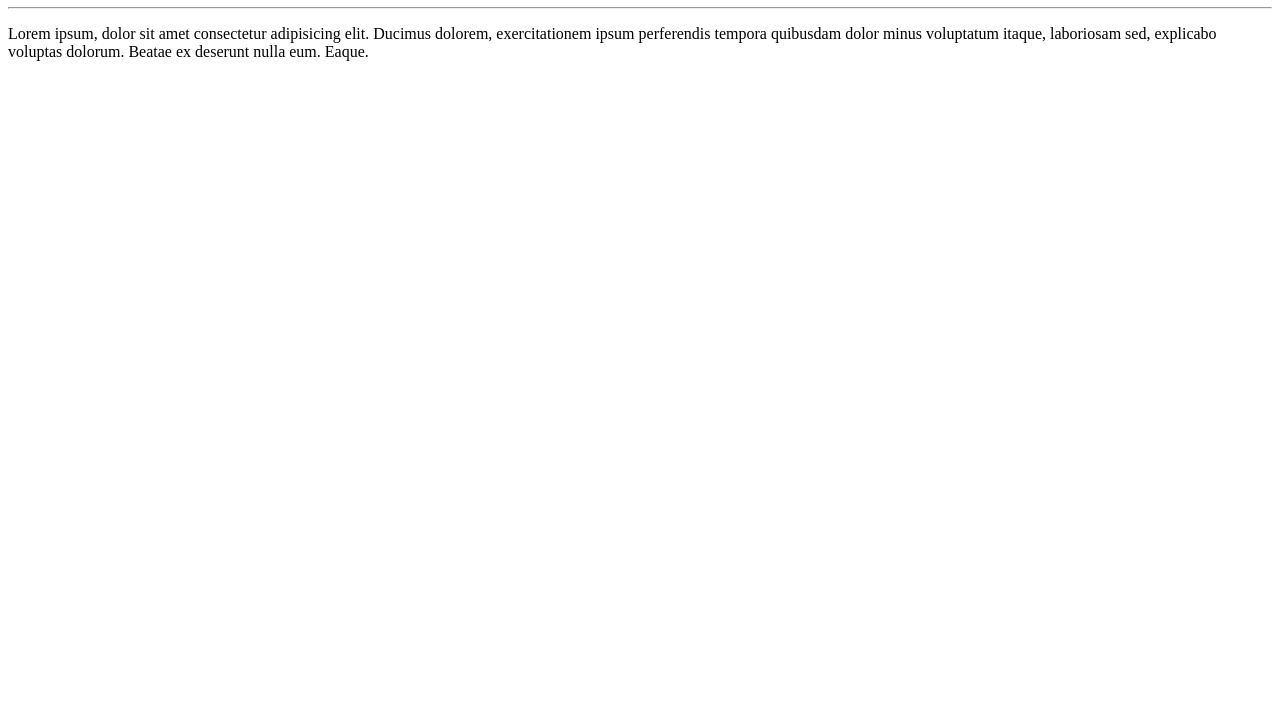
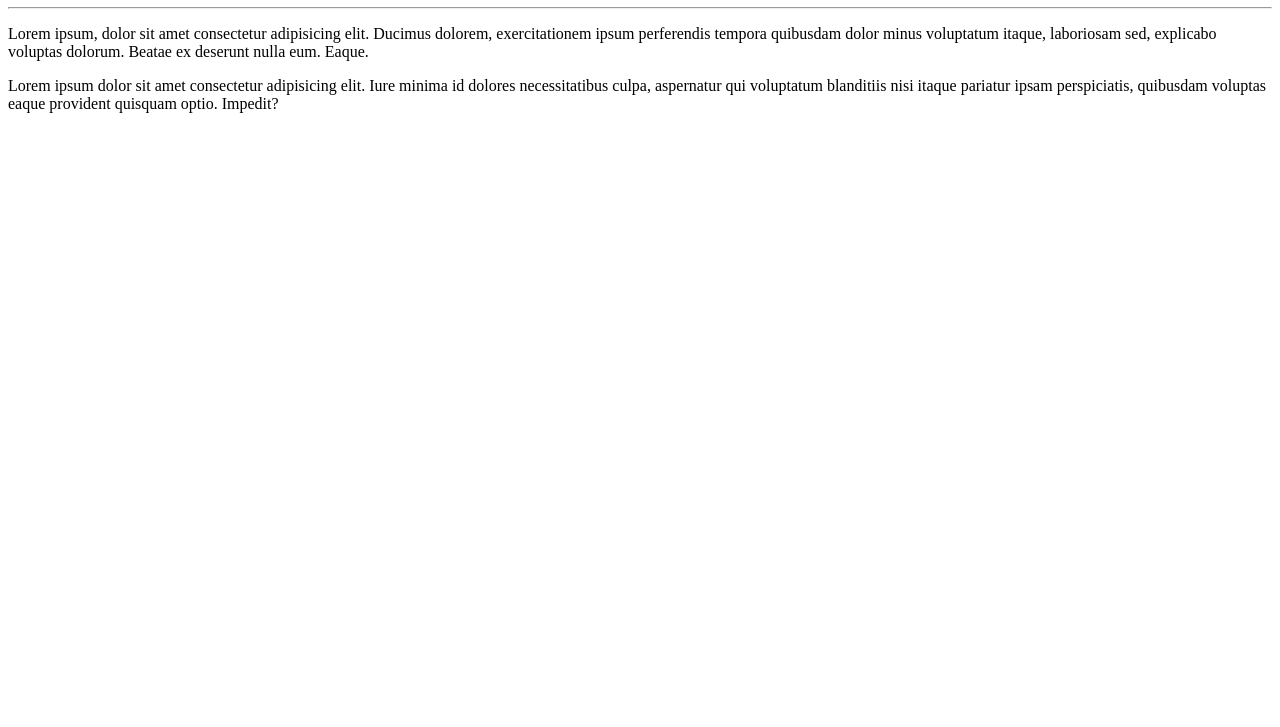
Before and after one commit to Eduardo9976/Ola-Mundo, a plain HTML site: page site-exemplo/index.html in a window 1280 px wide. Shown: the part 73-800 px from the top of the page. Drawn offline with Linux system fonts and the light colour scheme.

Commit message:
adicionei um parágrafo

```diff
--- a/site-exemplo/index.html
+++ b/site-exemplo/index.html
@@ -11,5 +11,9 @@
     <p>Lorem ipsum, dolor sit amet consectetur adipisicing elit. Ducimus dolorem,
        exercitationem ipsum perferendis tempora quibusdam dolor minus voluptatum itaque,
         laboriosam sed, explicabo voluptas dolorum. Beatae ex deserunt nulla eum. Eaque.</p>
+    <p>Lorem ipsum dolor sit amet consectetur adipisicing elit. Iure minima id dolores
+      necessitatibus culpa, aspernatur qui voluptatum blanditiis nisi itaque pariatur ipsam
+       perspiciatis, quibusdam voluptas eaque provident quisquam optio. Impedit?</p>
+
 </body>
 </html>
```
